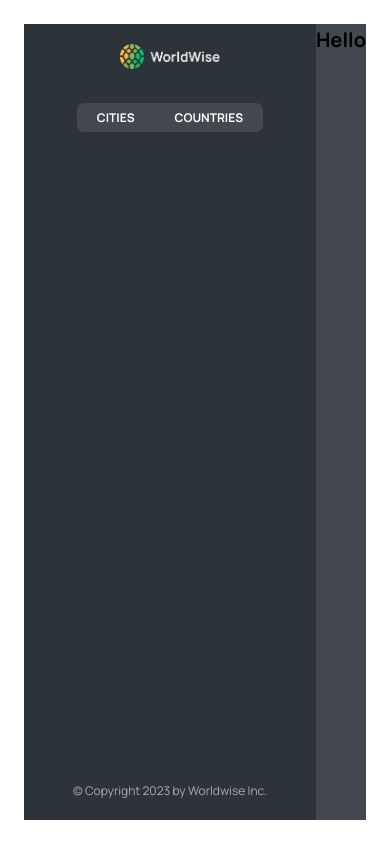
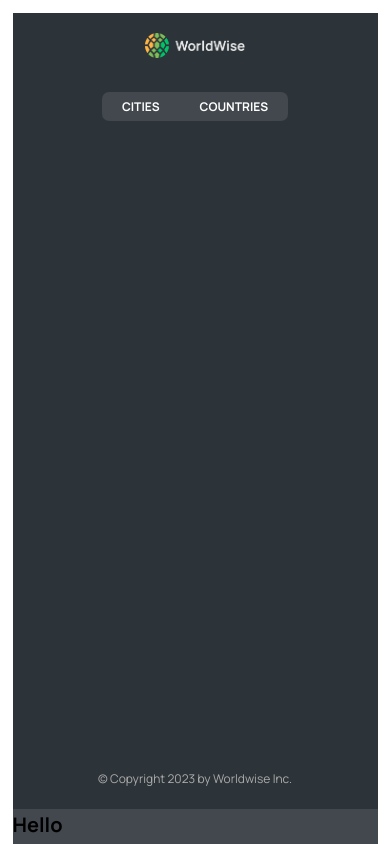
Before and after one commit to Gbangbolaoluwagbemiga/World-Wize, a React (Vite) app: page /appLayout in a window 390 px wide. Shown: the top 844 px of the page. Built offline with nearby package versions, Linux system fonts and the light colour scheme.

Commit message:
AppLayout Mobile responsiveness

```diff
--- a/src/pages/AppLayout.module.css
+++ b/src/pages/AppLayout.module.css
@@ -4,4 +4,12 @@
   overscroll-behavior-y: none;
   display: flex;
   position: relative;
+  flex-wrap: wrap;
 }
+
+@media screen and (max-width: 567px) {
+  .app {
+    padding: 1.25rem;
+    display: flex;
+  }
+}
```
